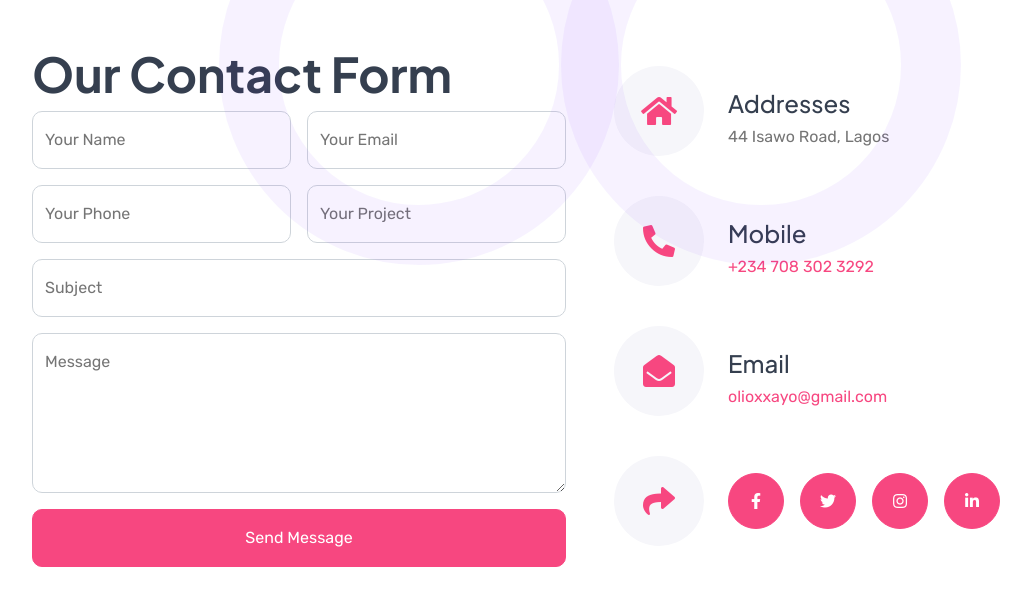
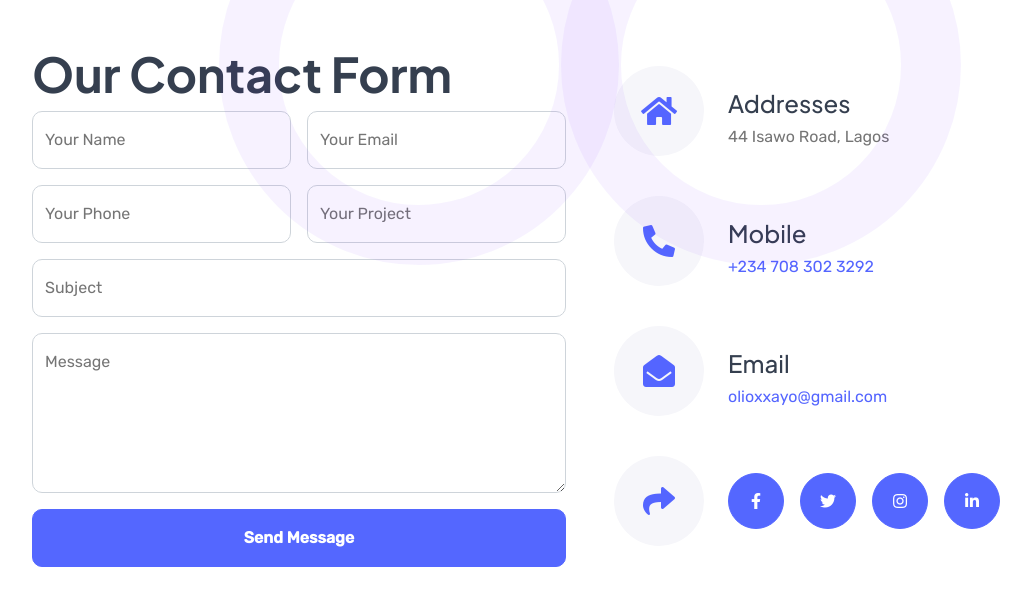
Before and after one commit to pjtech-oss/pjtech_official, a plain HTML site: page contact.html in a window 1280 px wide. Shown: the part 784-1396 px from the top of the page, without its empty margins (50-1081 px from the left). Drawn offline with nearby package versions, Linux system fonts and the light colour scheme; grey boxes are pictures that could not be loaded.

Commit message:
design refactor

```diff
--- a/contact.html
+++ b/contact.html
@@ -45,7 +45,7 @@
         <div class="container-fluid p-0">
             <nav class="navbar navbar-expand-lg navbar-light bg-transparent px-4 px-lg-5 py-3 py-lg-0">
                 <a href="index.html" class="navbar-brand p-0">
-                    <h1 class="display-6 text-primary m-0">PJTech</h1>
+                    <h1 class="display-6 colorize m-0">PJTech</h1>
                     <!-- <img src="img/logo.png" alt="Logo"> -->
                 </a>
                 <button class="navbar-toggler" type="button" data-bs-toggle="collapse" data-bs-target="#navbarCollapse">
@@ -56,7 +56,7 @@
                         <a href="index.html" class="nav-item nav-link">Home</a>
 
                         </div>
-                        <a href="contact.html" class="nav-item nav-link active">Contact Us</a>
+                        <a href="contact.html" class="nav-item nav-link colorize">Contact Us</a>
                     </div>
 
                 </div>
@@ -84,7 +84,7 @@
                 <ol class="breadcrumb justify-content-center mb-0 wow fadeInDown" data-wow-delay="0.3s">
                     <li class="breadcrumb-item"><a href="index.html">Home</a></li>
                     <li class="breadcrumb-item"><a href="#">Pages</a></li>
-                    <li class="breadcrumb-item active text-primary">Contact</li>
+                    <li class="breadcrumb-item active colorize">Contact</li>
                 </ol>
             </div>
         </div>
@@ -95,7 +95,7 @@
         <div class="container-fluid contact py-5">
             <div class="container py-5">
                 <div class="text-center mx-auto mb-5 wow fadeInUp" data-wow-delay="0.1s" style="max-width: 900px;">
-                    <h4 class="text-primary mb-4">Contact Us</h4>
+                    <h4 class="colorize mb-4">Contact Us</h4>
                     <h1 class="display-5 mb-4">Get In Touch With Us</h1>
                     <p class="mb-0">Contact us today to find out how our software solution can help you achieve your business goals.
                     </p>
@@ -143,14 +143,14 @@
                                     </div>
                                 </div>
                                 <div class="col-12">
-                                    <button class="btn btn-primary w-100 py-3" onclick="openModal()" type="button">Send Message</button>
+                                    <button class="btn btn-secondary w-100 py-3" onclick="openModal()" type="button">Send Message</button>
                                 </div>
                             </div>
                         </form>
                     </div>
                     <div class="col-lg-6 wow fadeInRight" data-wow-delay="0.3s">
                         <div class="d-flex align-items-center mb-4">
-                            <div class="bg-light d-flex align-items-center justify-content-center mb-3" style="width: 90px; height: 90px; border-radius: 50px;"><i class="fa fa-home fa-2x text-primary"></i></div>
+                            <div class="bg-light d-flex align-items-center justify-content-center mb-3" style="width: 90px; height: 90px; border-radius: 50px;"><i class="fa fa-home fa-2x colorize"></i></div>
                             <div class="ms-4">
                                 <h4>Addresses</h4>
                                 <p class="mb-0">44 Isawo Road, Lagos</p>
@@ -158,21 +158,21 @@
                         </div>
 
                         <div class="d-flex align-items-center mb-4">
-                            <div class="bg-light d-flex align-items-center justify-content-center mb-3" style="width: 90px; height: 90px; border-radius: 50px;"><i class="fa fa-phone-alt fa-2x text-primary"></i></div>
+                            <div class="bg-light d-flex align-items-center justify-content-center mb-3" style="width: 90px; height: 90px; border-radius: 50px;"><i class="fa fa-phone-alt fa-2x colorize"></i></div>
                             <div class="ms-4">
                                 <h4>Mobile</h4>
 
-                                <a href="tel:+2347083023292">
+                                <a href="tel:+2347083023292" class="colorize">
                                     <i class="mb-0"></i> +234 708 302 3292
                                 </a>
                             </div>
                         </div>
                         <div class="d-flex align-items-center mb-4">
-                            <div class="bg-light d-flex align-items-center justify-content-center mb-3" style="width: 90px; height: 90px; border-radius: 50px;"><i class="fa fa-envelope-open fa-2x text-primary"></i></div>
+                            <div class="bg-light d-flex align-items-center justify-content-center mb-3" style="width: 90px; height: 90px; border-radius: 50px;"><i class="fa fa-envelope-open fa-2x colorize"></i></div>
                             <div class="ms-4">
                                 <h4>Email</h4>
 
-                                <a href="mailto:olioxxayo@gmail.com">
+                                <a href="mailto:olioxxayo@gmail.com" class="colorize">
                                     <i class="mb-0"></i> olioxxayo@gmail.com
                                 </a>
 
@@ -180,13 +180,13 @@
                         </div>
                         <div class="d-flex align-items-center">
                             <div class="me-4">
-                                <div class="bg-light d-flex align-items-center justify-content-center" style="width: 90px; height: 90px; border-radius: 50px;"><i class="fas fa-share fa-2x text-primary"></i></div>
+                                <div class="bg-light d-flex align-items-center justify-content-center" style="width: 90px; height: 90px; border-radius: 50px;"><i class="fas fa-share fa-2x colorize"></i></div>
                             </div>
                             <div class="d-flex">
-                                <a class="btn btn-lg-square btn-primary rounded-circle me-2" href=""><i class="fab fa-facebook-f"></i></a>
-                                <a class="btn btn-lg-square btn-primary rounded-circle mx-2" href=""><i class="fab fa-twitter"></i></a>
-                                <a class="btn btn-lg-square btn-primary rounded-circle mx-2" href=""><i class="fab fa-instagram"></i></a>
-                                <a class="btn btn-lg-square btn-primary rounded-circle mx-2" href=""><i class="fab fa-linkedin-in"></i></a>
+                                <a class="btn btn-lg-square btn-secondary rounded-circle me-2" href=""><i class="fab fa-facebook-f"></i></a>
+                                <a class="btn btn-lg-square btn-secondary rounded-circle mx-2" href=""><i class="fab fa-twitter"></i></a>
+                                <a class="btn btn-lg-square btn-secondary rounded-circle mx-2" href=""><i class="fab fa-instagram"></i></a>
+                                <a class="btn btn-lg-square btn-secondary rounded-circle mx-2" href=""><i class="fab fa-linkedin-in"></i></a>
                             </div>
                         </div>
                     </div>
@@ -206,7 +206,7 @@
             <div class="container">
                 <div class="row g-4 align-items-center">
                     <div class="col-md-6 text-center text-md-start mb-md-0">
-                        <span class="text-white"><a href="#"><i class="fas fa-copyright text-light me-2"></i>PJTech</a>, All right reserved.</span>
+                        <span class="text-white"><a href="#" class="colorize"><i class="fas fa-copyright text-light me-2"></i>PJTech</a>, All right reserved.</span>
                     </div>
                     <div class="col-md-6 text-center text-md-end">
 
--- a/css/style.css
+++ b/css/style.css
@@ -11,7 +11,7 @@
     justify-content: center;
     font-weight: normal;
     border-radius: 50%;
-}.btn.btn-primary {background: var(--bs-primary) !important;color: var(--bs-white) !important;font-weight: 400;transition: 0.5s;}.btn.btn-primary:hover {background: var(--bs-white) !importancolor: var(--bs-primary) !important;}.btn.btn-light {
+}.btn.btn-primary {background: var(--bs-primary) !important;color: var(--bs-white) !important;font-weight: 400;transition: 0.5s;}.btn.btn-primary:hover {background: var(--bs-white) !important; color: var(--bs-primary) !important;}.btn.btn-light {
     background: var(--bs-light) !important;
     color: var(--bs-primary) !important;
     font-weight: 400;
@@ -649,3 +649,6 @@
   top: 0;
   position: absolute;
 }
+.colorize {
+  color: #5465ff;
+}
```
Also changed, not shown: index.html (+1 -1 lines), css/bootstrap.min.css.
